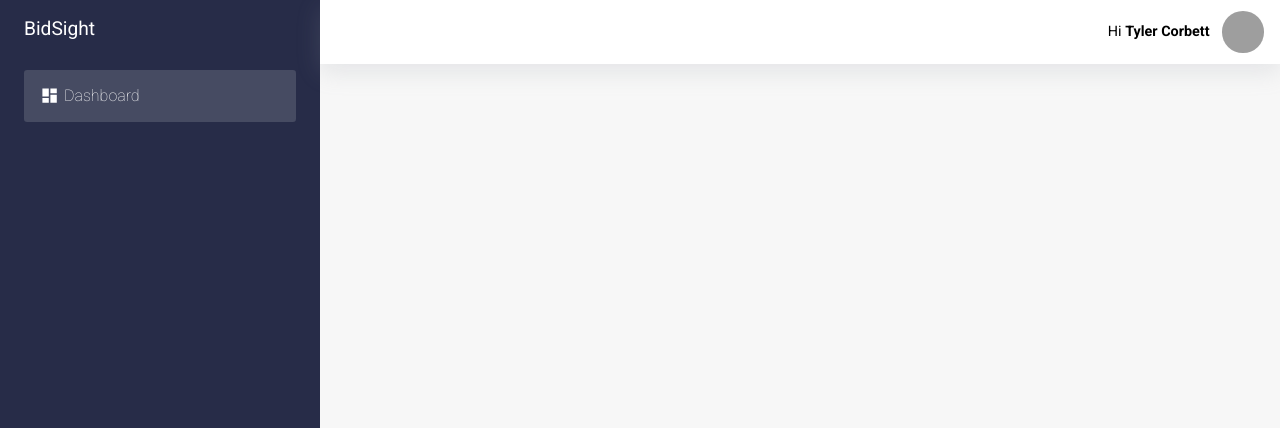
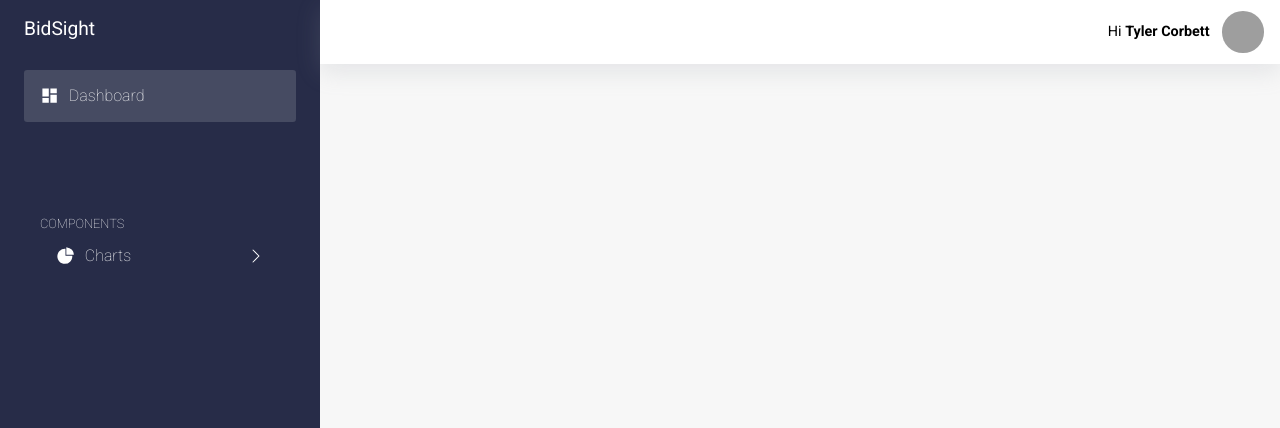
Before and after one commit to tylercorbett/bidsight, a React (Create React App) app: page / in a window 1280 px wide. Shown: the top 428 px of the page. Built offline with nearby package versions, Linux system fonts and the light colour scheme; grey boxes are pictures that could not be loaded.

Commit message:
basic component

```diff
--- a/src/components/SideNav/SideNav.css
+++ b/src/components/SideNav/SideNav.css
@@ -14,17 +14,40 @@ h1 {
 .dashboard-container {
   display: flex;
   align-items: center;
-  background-color: #464B62;
   border-radius: .2rem;
   padding: 1rem;
   cursor: pointer;
+  margin-bottom: 5rem;
+}
+
+.active {
+  background-color: #464B62;
 }
 
 .nav-icon {
-  margin-right: .3rem;
+  margin-right: .6rem;
   font-size: 1.2rem;
 }
 
 .nav-label {
   font-weight: 200;
 }
+
+.nav-section-label {
+  font-weight: 200;
+  text-align: left;
+  font-size: .8rem;
+}
+
+.nav-section {
+  padding: 1rem;
+}
+
+.spread-items {
+  justify-content: space-between;
+}
+
+.align-horizontal {
+  display: flex;
+  align-items: center;
+}
--- a/src/components/SideNav/SideNav.tsx
+++ b/src/components/SideNav/SideNav.tsx
@@ -1,14 +1,26 @@
 import React from 'react';
 import './SideNav.css';
 import { MdDashboard as DashboardIcon } from 'react-icons/md';
+import { BsChevronRight as ChevronRight } from 'react-icons/bs';
+import { AiFillPieChart as Chart } from 'react-icons/ai';
 
 const SideNav = () => {
   return (
     <nav className="SideNav">
       <h1>BidSight</h1>
-      <div className='dashboard-container'>
+      <div className='dashboard-container active'>
         <DashboardIcon className='nav-icon'/>
         <h2 className='nav-label'>Dashboard</h2>
+      </div>
+      <div className='nav-section'>
+        <p className='nav-section-label'>COMPONENTS</p>
+          <div className='dashboard-container spread-items'>
+            <span className='align-horizontal'>
+              <Chart className='nav-icon'/>
+              <h2 className='nav-label'>Charts</h2>
+            </span>
+            <ChevronRight />
+        </div>
       </div>
     </nav>
   );
```
